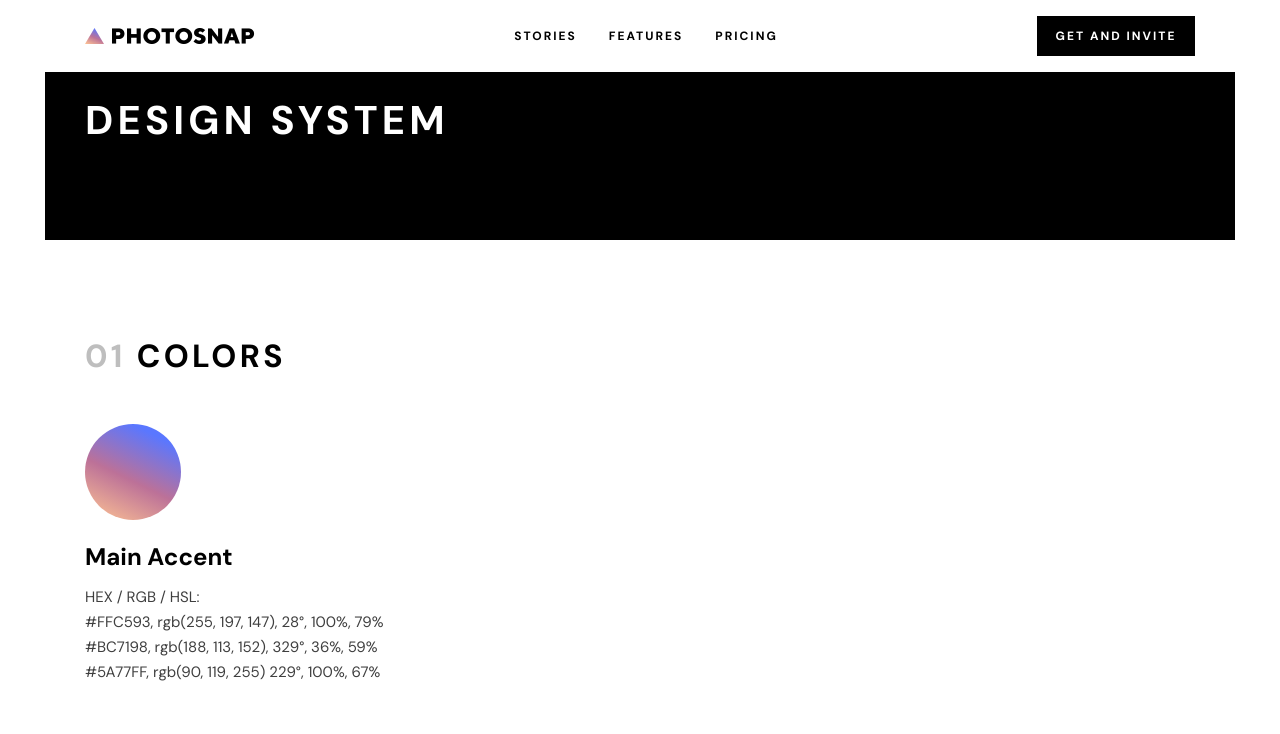
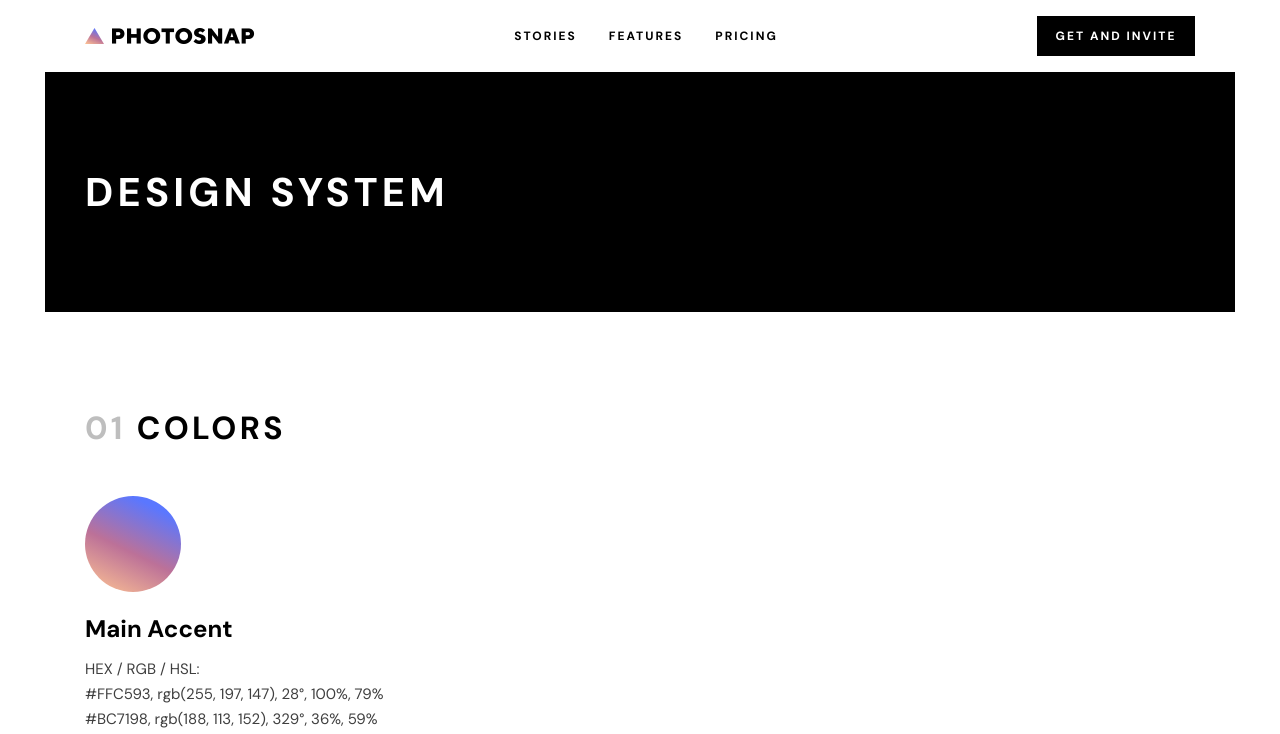
Before and after one commit to sergioreynoso/photosnap-multi-page-website, a Next.js app: page /design-system in a window 1280 px wide. Shown: the top 734 px of the page. Built offline with nearby package versions, Linux system fonts and the light colour scheme.

Commit message:
add padding top
This moves the content down and cont be block by the navigation bar.

```diff
--- a/src/app/design-system/page.tsx
+++ b/src/app/design-system/page.tsx
@@ -5,7 +5,7 @@ import Typography from "@/src/components/design-system/typography";
 
 export default function DesignSystem() {
   return (
-    <main className="flex min-h-screen flex-col items-center justify-between px-4 tablet:px-10">
+    <main className="flex min-h-screen flex-col items-center justify-between px-4 pt-18 tablet:px-10">
       <div className="w-full max-w-[1110px] items-center space-y-24">
         <h1 className="-mx-10 mb-16 bg-brand-black px-10 py-24 text-2xl font-bold uppercase text-brand-white tablet:text-3xl">
           Design System
```
